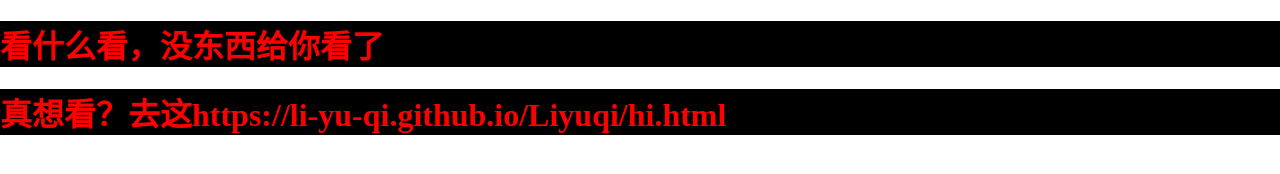
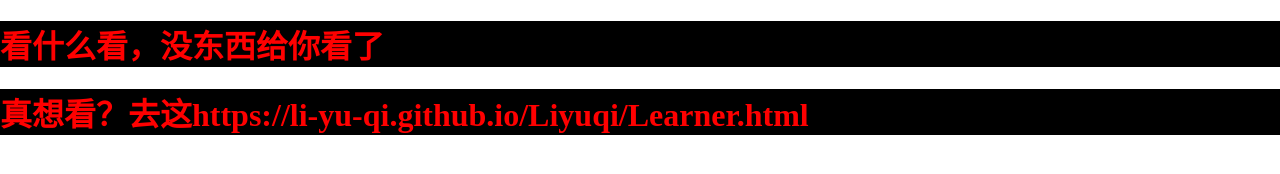
Before and after one commit to Li-yu-qi/Liyuqi, a plain HTML site: page new.html in a window 1280 px wide. Drawn offline with Linux system fonts and the light colour scheme.

Commit message:
Update new.html

```diff
--- a/new.html
+++ b/new.html
@@ -14,6 +14,6 @@
    <h1 style="color: red;
      background-color: black;">看什么看，没东西给你看了</h1>
     <h1 style="color: red;
-     background-color: black;">真想看？去这https://li-yu-qi.github.io/Liyuqi/hi.html</h1>
+     background-color: black;">真想看？去这https://li-yu-qi.github.io/Liyuqi/Learner.html</h1>
   </body>
 </html>
```
